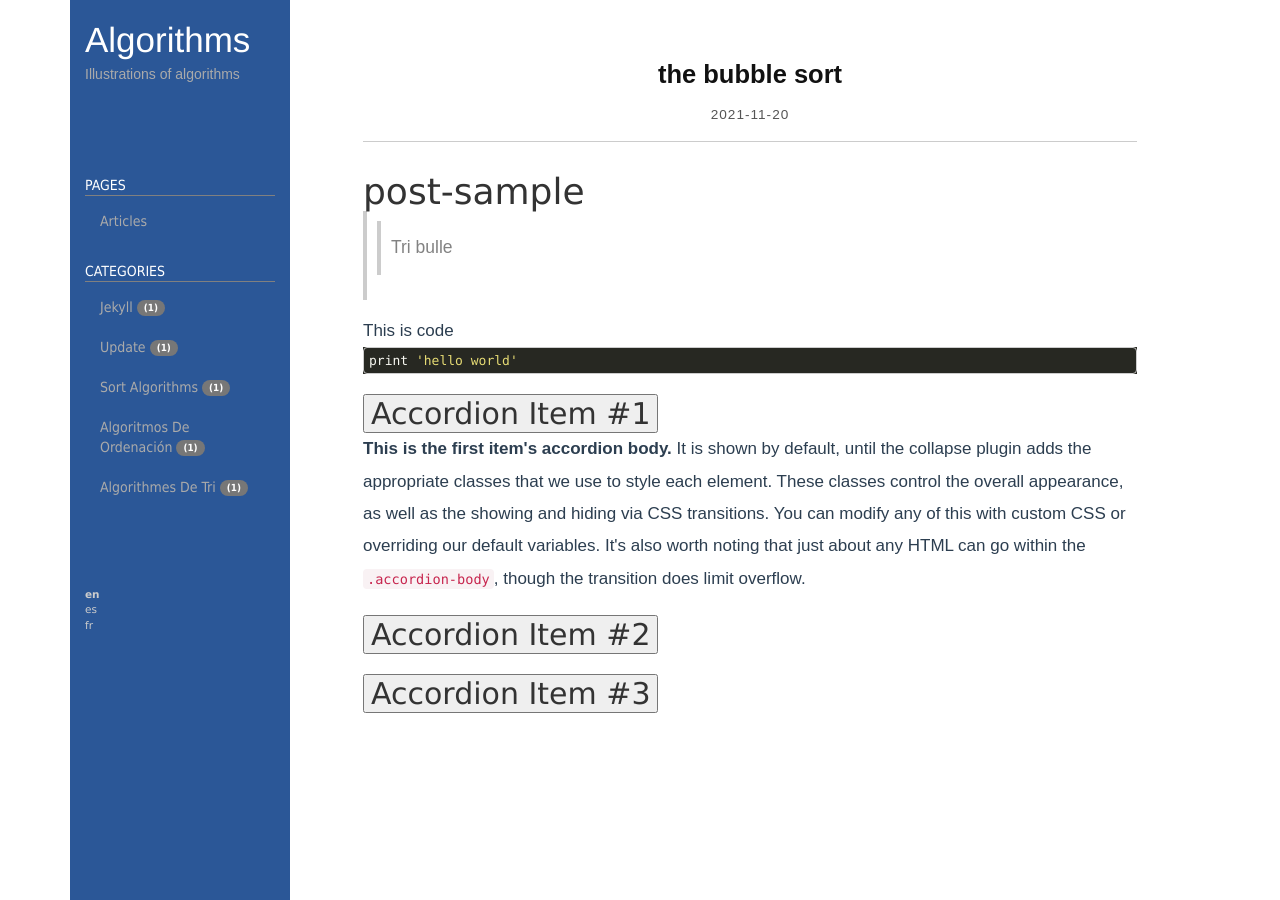
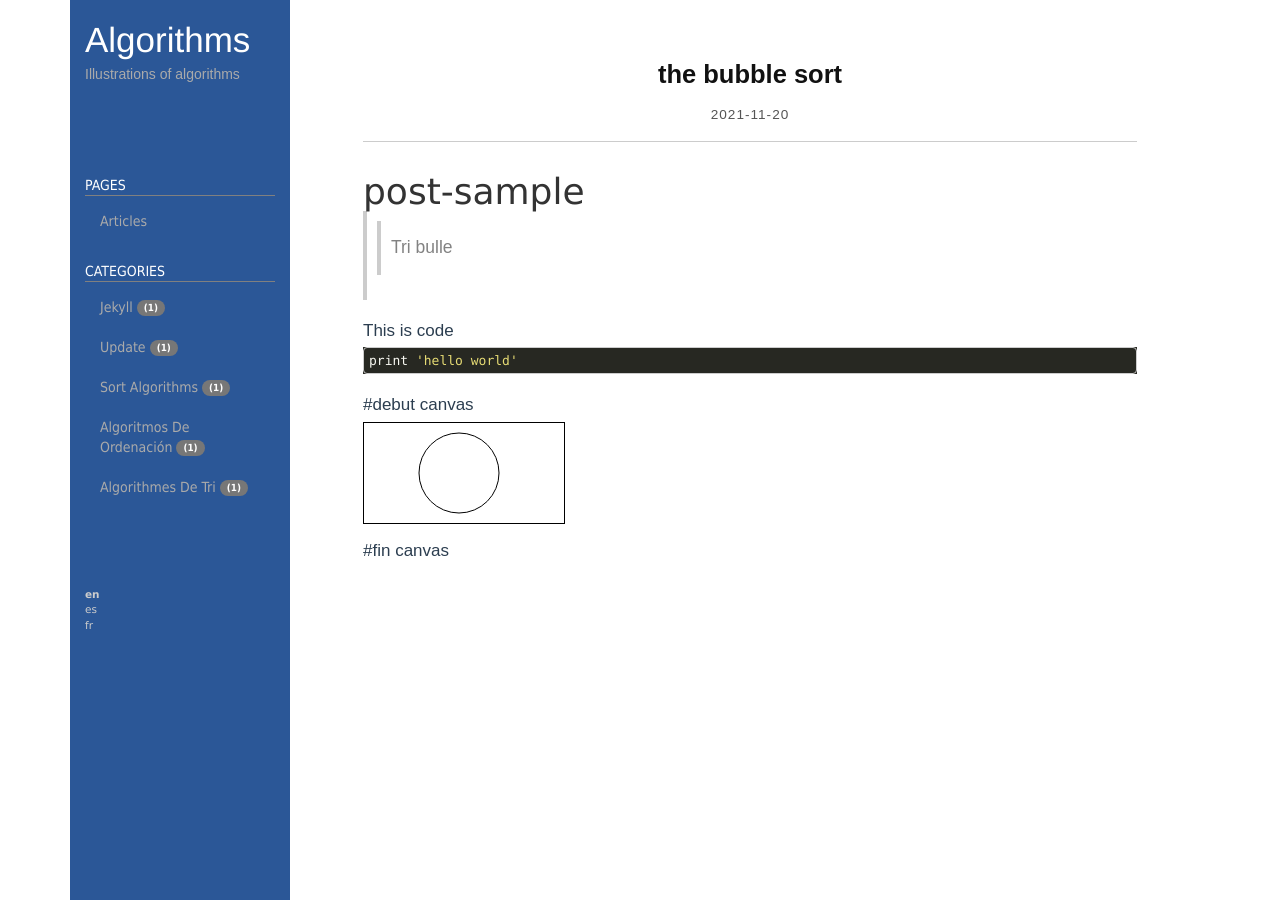
Before and after one commit to LWH-21/Algos, a Jekyll site: the page built from _posts/2020-11-20-bubblesort_en.md, in a window 1280 px wide. Built offline with Jekyll 4.4.1, drawn with Linux system fonts in a browser that asks for light colours; nearby versions of some CDN libraries; library files that are not in the unit come from our copies.

Commit message:
Update 2020-11-20-bubblesort_en.md

````diff
--- a/_posts/2020-11-20-bubblesort_en.md
+++ b/_posts/2020-11-20-bubblesort_en.md
@@ -15,41 +15,17 @@ This is code
 print 'hello world'
 ```
 
-<div class="accordion" id="accordionExample">
-  <div class="accordion-item">
-    <h2 class="accordion-header" id="headingOne">
-      <button class="accordion-button" type="button" data-bs-toggle="collapse" data-bs-target="#collapseOne" aria-expanded="true" aria-controls="collapseOne">
-        Accordion Item #1
-      </button>
-    </h2>
-    <div id="collapseOne" class="accordion-collapse collapse show" aria-labelledby="headingOne" data-bs-parent="#accordionExample">
-      <div class="accordion-body">
-        <strong>This is the first item's accordion body.</strong> It is shown by default, until the collapse plugin adds the appropriate classes that we use to style each element. These classes control the overall appearance, as well as the showing and hiding via CSS transitions. You can modify any of this with custom CSS or overriding our default variables. It's also worth noting that just about any HTML can go within the <code>.accordion-body</code>, though the transition does limit overflow.
-      </div>
-    </div>
-  </div>
-  <div class="accordion-item">
-    <h2 class="accordion-header" id="headingTwo">
-      <button class="accordion-button collapsed" type="button" data-bs-toggle="collapse" data-bs-target="#collapseTwo" aria-expanded="false" aria-controls="collapseTwo">
-        Accordion Item #2
-      </button>
-    </h2>
-    <div id="collapseTwo" class="accordion-collapse collapse" aria-labelledby="headingTwo" data-bs-parent="#accordionExample">
-      <div class="accordion-body">
-        <strong>This is the second item's accordion body.</strong> It is hidden by default, until the collapse plugin adds the appropriate classes that we use to style each element. These classes control the overall appearance, as well as the showing and hiding via CSS transitions. You can modify any of this with custom CSS or overriding our default variables. It's also worth noting that just about any HTML can go within the <code>.accordion-body</code>, though the transition does limit overflow.
-      </div>
-    </div>
-  </div>
-  <div class="accordion-item">
-    <h2 class="accordion-header" id="headingThree">
-      <button class="accordion-button collapsed" type="button" data-bs-toggle="collapse" data-bs-target="#collapseThree" aria-expanded="false" aria-controls="collapseThree">
-        Accordion Item #3
-      </button>
-    </h2>
-    <div id="collapseThree" class="accordion-collapse collapse" aria-labelledby="headingThree" data-bs-parent="#accordionExample">
-      <div class="accordion-body">
-        <strong>This is the third item's accordion body.</strong> It is hidden by default, until the collapse plugin adds the appropriate classes that we use to style each element. These classes control the overall appearance, as well as the showing and hiding via CSS transitions. You can modify any of this with custom CSS or overriding our default variables. It's also worth noting that just about any HTML can go within the <code>.accordion-body</code>, though the transition does limit overflow.
-      </div>
-    </div>
-  </div>
-</div>
+#debut canvas
+
+<canvas id="myCanvas" width="200" height="100" style="border:1px solid #000000;">
+</canvas>
+
+<script>
+var c = document.getElementById("myCanvas");
+var ctx = c.getContext("2d");
+ctx.beginPath();
+ctx.arc(95, 50, 40, 0, 2 * Math.PI);
+ctx.stroke();
+</script>
+
+#fin canvas
````
